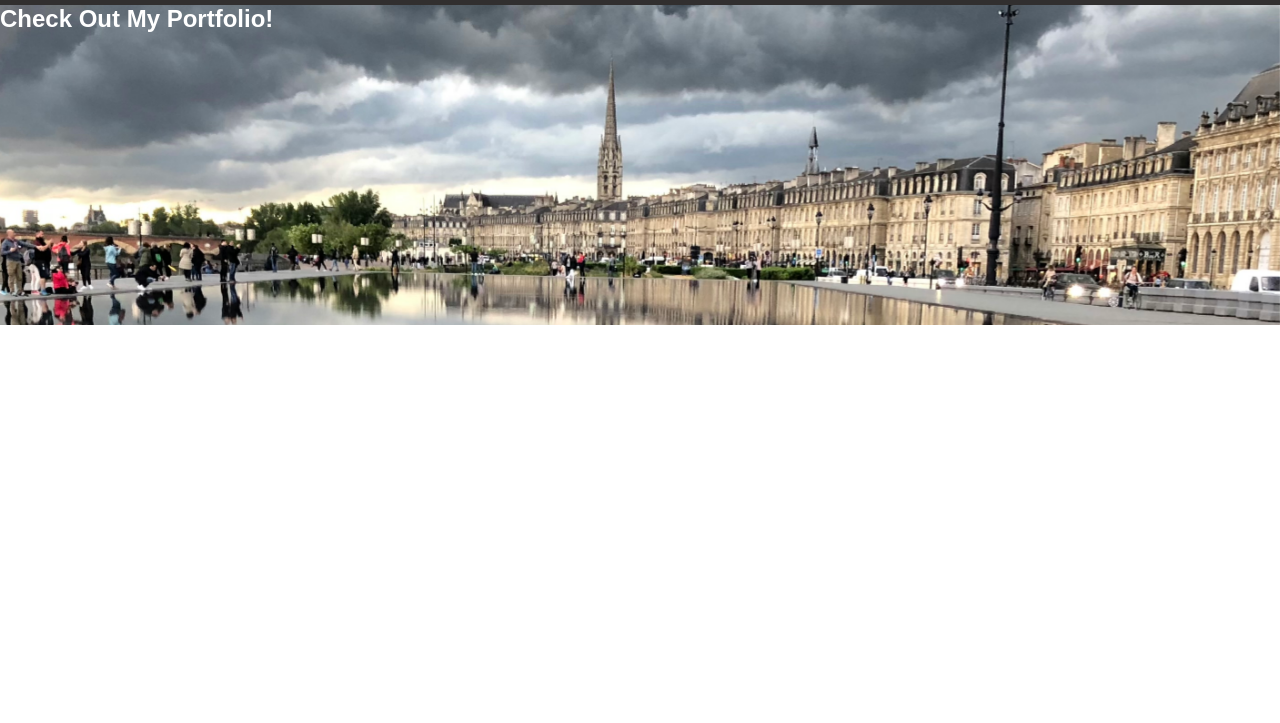
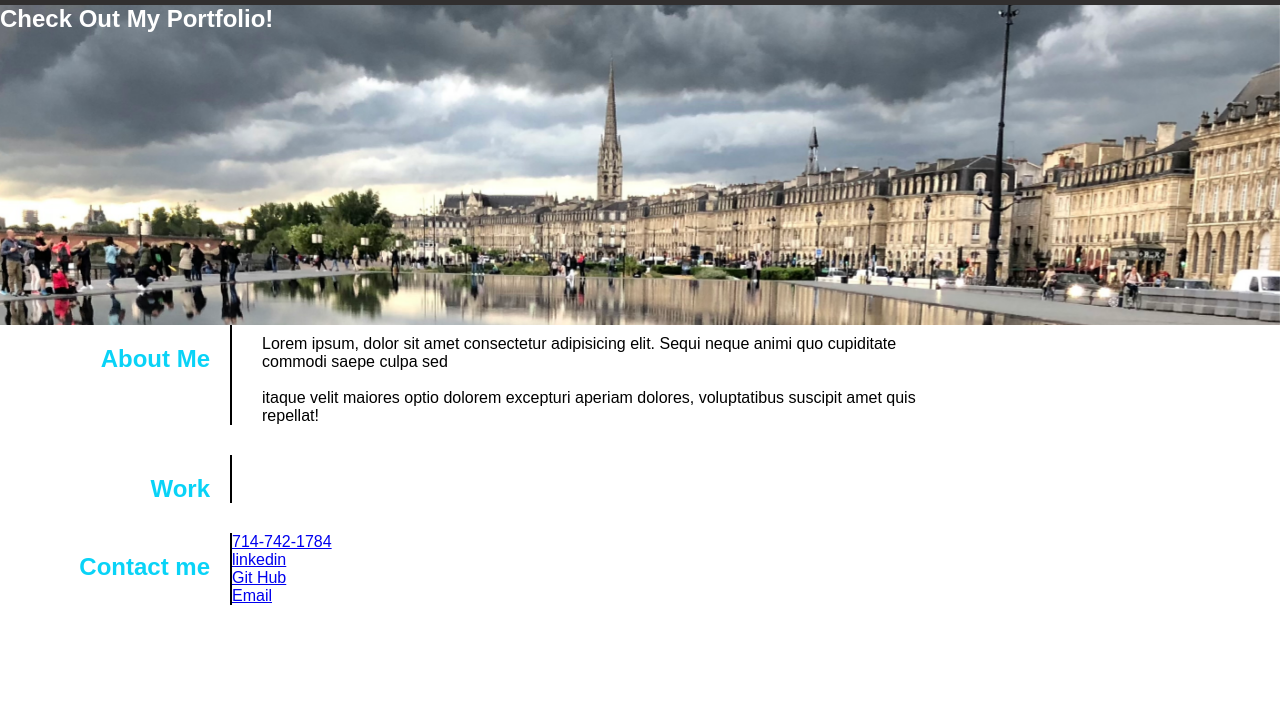
Before and after one commit to GTN-git/CHALLENGE_2, a plain HTML site: page index.html in a window 1280 px wide. Shown: the part 77-800 px from the top of the page. Drawn offline with Linux system fonts and the light colour scheme.

Commit message:
About me section Updates

```diff
--- a/Assets/CSS/style.css
+++ b/Assets/CSS/style.css
@@ -72,6 +72,7 @@ header h1 {
 
   /* Hero Style Start */
   .hero {
+    display: flex;
     position: relative;
     background-image: url('../images/IMG_1782.jpg');
     background-size: cover;
@@ -82,8 +83,68 @@ header h1 {
   }
 
   .subtitle {
-   position: absolute;
-   bottom: 0;
-   right: 0;
-   float: right;
+    position: absolute;
+  float: right;
   }
+
+  /* Hero Style End*/
+
+  /* About Me Style Start*/
+
+  /* flex the 2 divs to be side by side */
+  #about_me {
+    display: flex;
+    align-content: flex-end;
+    /* border: 2px red solid; */
+  }
+  /* this is for the paragraph formatting */
+  #about_me p {
+    width: 80%;
+    margin: 10px 20px 0px 30px;
+    color: black;
+  }
+/* this is the section title for the left div */
+  .section-title {
+    color: var(--secondary-color);
+    width: 200px;
+    margin: 20px 20px 0px 10px;
+
+  }
+
+  /* this adds the black like separating the About me */
+  .flex-row {
+    border-right: black 2px solid;
+    text-align: right;
+  }
+   /* About Me Style End*/
+
+   /* Work Section Start*/
+
+#work {
+  display: flex;
+  align-content: flex-end;
+  margin-top: 30px;
+}
+.work_examples{
+  display: flex;
+  justify-content: space-between;
+  border-color: var(--secondary-color);
+}
+
+
+/* Contact Me Section */
+#contact_me {
+  display: flex;
+  align-content: flex-end;
+  margin-top: 30px;
+  width: 80%;
+}
+
+#contact_links {
+  display: flex;
+  justify-content: space-between;
+  flex-wrap: wrap;
+  margin: 0px 10px 0px 30px;
+  width: 50%;
+  font-size: 20px;
+}
--- a/index.html
+++ b/index.html
@@ -20,16 +20,16 @@
                 <!-- List item Element-->
                 <li>
                     <!--Anchor element -->
-                    <a href="#About">About</a>
+                    <a href="about_me">About Me</a>
                 </li>
                 <li>
-                    <a href="#Work">Work</a>
+                    <a href="work">Work</a>
                 </li>
                 <li>
-                    <a href="#Contact Me">Contact Me</a>
+                    <a href="contact_me">Contact Me</a>
                 </li>
                 <li>
-                    <a href="#Resume">Resume</a>
+                    <a href="resume">Resume</a>
                 </li>
             </ul>
         </nav>
@@ -37,13 +37,62 @@
 
     <!-- hero/jumbotron -->
     <section class="hero">
-
         <div class="Subtitle">
             <h2> Check Out My Portfolio!</h2>
         </div>
     </section>
 
+<!-- About Me -->
+<section id="about_me">
+    <div class="flex-row">
+        <h2 class="section-title">About Me</h2>
+    </div>
+    <div class="about">
+    <p> Lorem ipsum, dolor sit amet consectetur adipisicing elit. Sequi neque animi quo cupiditate commodi saepe culpa
+        sed
+        <br>
+        <br>
+        itaque velit maiores optio dolorem excepturi aperiam dolores, voluptatibus suscipit amet quis repellat!
+    </p>
+    </div>
+</section>
 
+<!-- Work -->
+<section id="work">
+    <div class="flex-row">
+        <h2 class="section-title">Work</h2>
+    </div>
+    <div class="work_examples">
+        <div>
+            <h3 class="work-subtitles">Run Buddy (HTML & CSS)</h3>
+            <a href: "https://gtn-git.github.io/Run-buddy/"></a>
+        </div>
+
+
+        </div>
+    </div>
+</section>
+
+<!-- Contact Me -->
+<section id="contact_me">
+    <div class="flex-row">
+        <h2 class="section-title">Contact me</h2>
+    </div>
+        <div class="contact_links">
+            <div>
+                <a href="tel:+7147421784">714-742-1784</a>
+            </div>
+            <div>
+                <a href="https://www.linkedin.com/in/george-%E6%AD%A6-ngo-cisa-cfirs-90376347/">linkedin</a>
+            </div>
+            <div>
+                <a href="https://github.com/GTN-git">Git Hub</a>
+            </div>
+            <div>
+                <a href="mailto: georgengo@msn.com">Email</a>
+            </div>
+        </div>
+</section>
 
 </body>
 </html>
```
